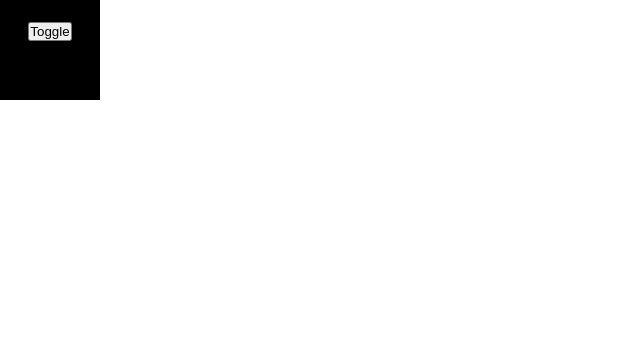
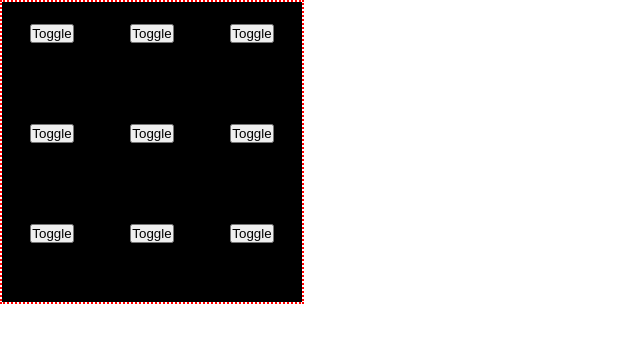
Before and after one commit to tomviner/coding-exercises, a React (Create React App) app in the folder projects/minesweeper/: page / in a window 1280 px wide. Shown: the top 342 px of the page, without its empty margins (0-640 px from the left). Built offline with nearby package versions, Linux system fonts and the light colour scheme.

Commit message:
render board of cells

```diff
--- a/projects/minesweeper/src/App.js
+++ b/projects/minesweeper/src/App.js
@@ -1,12 +1,12 @@
 import React from 'react';
 import logo from './logo.svg';
 import './App.css';
-import Cell from './components/cell';
+import Board from './components/board';
 
 function App() {
   return (
     <div className="App">
-      <Cell />
+      <Board width={3} />
     </div>
   );
 }
--- /dev/null
+++ b/projects/minesweeper/src/components/board.css
@@ -0,0 +1,5 @@
+.board {
+    width: 304px;
+    height: 304px;
+    border: 2px dotted red;
+}
--- a/projects/minesweeper/src/components/board.js
+++ b/projects/minesweeper/src/components/board.js
@@ -1,14 +1,24 @@
 import React, { useState, useEffect } from 'react';
-import Table from '../table';
+import Cell from './cell';
+import './board.css';
 
-function Board() {
-  const [mineGrid, setIsHidden] = useState(null);
-  const [hideGrid, setIsMine] = useState(null);
+function Board(props) {
+  const { width } = props;
+  const height = width;
+  const cellCount = width * height;
 
-  let columns = [];
-  let data = [];
+  const [mineGrid, setMineGrid] = useState(null);
+  const [hideGrid, setHideGrid] = useState(null);
 
-  return <Table columns={columns} data={data}></Table>;
+  const cells = Array(cellCount).fill().map((_,i) =>
+    <Cell />
+  );
+  return (
+    <div className="board">
+      {cells}
+    </div>
+  )
+
 }
 
 export default Board;
--- a/projects/minesweeper/src/components/cell.css
+++ b/projects/minesweeper/src/components/cell.css
@@ -1,4 +1,5 @@
 .cell {
     width: 100px;
     height: 100px;
+    float: left;
 }
--- a/projects/minesweeper/src/components/table.css
+++ /dev/null
@@ -1,4 +0,0 @@
-table, th, td, tr {
-  border-collapse: collapse;
-  border: 1px solid;
-}
```
Also changed, not shown: projects/minesweeper/src/components/table.js (deleted, +0 -43 lines), 1 other file (tests, documents, lock files or other folders).
